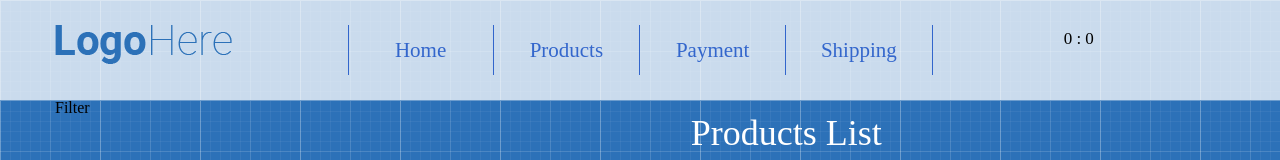
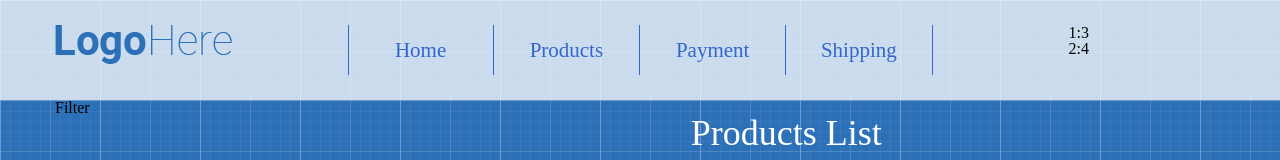
Before and after one commit to liza-yakovleva/react-project, a React (Create React App) app: page / in a window 1280 px wide. Shown: the top 160 px of the page. Built offline with nearby package versions, Linux system fonts and the light colour scheme.

Commit message:
show productsInCart in Cart component

```diff
--- a/src/App/App.js
+++ b/src/App/App.js
@@ -7,20 +7,20 @@ import '../common/style/base.css'
 class App extends Component {
   state = {
     productsInCart: {
-      id: 0,
-      count: 0,
+      1:3,
+      2:4,
     }
   }
 
   AddProductToCard = (count, id) => {
 this.setState((prevState) => ({
-  productsInCart: {
-    id: prevState.productsInCart.id === id ? prevState.productsInCart.id : id,
-    count:
-      this.state.productsInCart.id === id
-        ? prevState.productsInCart.count + count
-        : count,
-  },
+  // productsInCart: {
+  //   id: prevState.productsInCart.id === id ? prevState.productsInCart.id : id,
+  //   count:
+  //     this.state.productsInCart.id === id
+  //       ? prevState.productsInCart.count + count
+  //       : count,
+  // },
 }));
   }
   render() {
--- a/src/App/Header/Cart/Cart.js
+++ b/src/App/Header/Cart/Cart.js
@@ -1,39 +1,14 @@
 import React from "react";
 const Cart = ({
-	count,
-	id,
+	productsInCart
 }) => {
-  const listItem = [
-    {
-      id: 0,
-      count: 0,
-    },
+  return (
+		<div className="cart text-center">
+			{
+				Object.keys(productsInCart).map((id) =>
+					<div key={id}>{id}:{productsInCart[id]}</div>
+				) }
 
-  ];
-	if (id !== 0) {
-		listItem.forEach((ob) => {
-			if (ob.id == 0) {
-				listItem.splice(0, 1);
-			}
-			if (ob.id == id) {
-				ob.count = ob.count + count
-			}
-			if (ob.id !== id) {
-
-
-				listItem.push({ id: id, count: count });
-
-      }
-		})
-	}
-  // console.log(listItem);
-  return (
-    <div className="cart text-center">
-      {listItem.map(({ id, count }) => (
-        <div className="products-count">
-          {id} : {count}
-        </div>
-      ))}
     </div>
   );
 }
--- a/src/App/Header/Header.js
+++ b/src/App/Header/Header.js
@@ -20,8 +20,7 @@ const Header = ({
           </div>
           <div className="col-lg-3">
             <Cart
-              count={productsInCart.count}
-              id={productsInCart.id}
+              productsInCart={productsInCart}
             />
           </div>
         </div>
```
Also changed, not shown: 1 other file (tests, documents, lock files or other folders).
